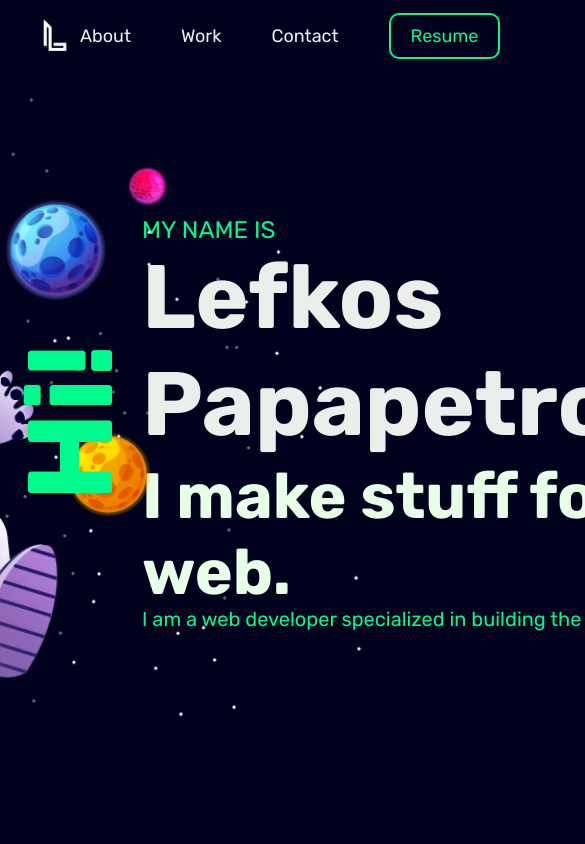
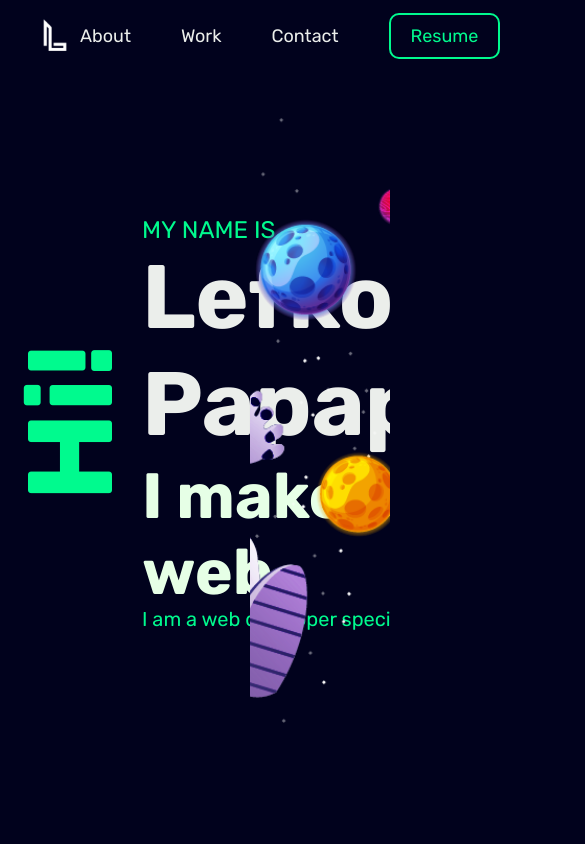
Before and after one commit to lefkosp/my-portfolio, a React (Create React App) app: page / in a window 390 px wide. Shown: the top 844 px of the page, 585 px wide, since content can reach past the window. Built offline with nearby package versions, Linux system fonts and the light colour scheme.

Commit message:
final version before responsive design

```diff
--- a/src/Components/Main/Main.css
+++ b/src/Components/Main/Main.css
@@ -24,7 +24,6 @@
 .heading-secondary {
   font-size: 6.4rem;
   color: #e6ffe6;
-  z-index: 1;
 }
 
 .subheading {
@@ -59,7 +58,8 @@
   position: absolute;
   width: 95vw;
   height: 95vh;
-  top: 0;
+  top: 20px;
+  left: 250px;
   background-position: right;
   background-size: cover;
 }
@@ -84,5 +84,10 @@
 }
 .img-layer:nth-child(7) {
   background-image: url("../../Assets/MainPage/7.png");
-  /* z-index: 2; */
+  /* z-index: -5; */
 }
+.img-layer:nth-child(8) {
+  background-image: url("../../Assets/MainPage/1.png");
+  transform: scaleY(-1);
+  left: -650px;
+}
--- a/src/Components/Main/Main.js
+++ b/src/Components/Main/Main.js
@@ -23,18 +23,20 @@ export default function Main() {
 
       img[0].style.transform =
         "translate(" + x / 100 + "px, " + y / 100 + "px)";
+      img[7].style.transform =
+        "translate(" + x / 100 + "px, " + y / 100 + "px)";
       img[1].style.transform =
-        "translate(" + (x / 100) * 2 + "px, " + y / 100 + "px)";
+        "translate(" + (x / 100) * 1.5 + "px, " + y / 70 + "px)";
       img[2].style.transform =
-        "translate(" + (x / 100) * 4 + "px, " + y / 100 + "px)";
+        "translate(" + (x / 100) * 3 + "px, " + y / 70 + "px)";
       img[3].style.transform =
-        "translate(" + (x / 100) * 6 + "px, " + y / 100 + "px)";
+        "translate(" + (x / 100) * 4.5 + "px, " + y / 70 + "px)";
       img[4].style.transform =
-        "translate(" + (x / 100) * 8 + "px, " + y / 100 + "px)";
+        "translate(" + (x / 100) * 6 + "px, " + y / 70 + "px)";
       img[5].style.transform =
-        "translate(" + (x / 100) * 10 + "px, " + y / 100 + "px)";
+        "translate(" + (x / 100) * 7.5 + "px, " + y / 70 + "px)";
       img[6].style.transform =
-        "translate(" + (x / 100) * 12 + "px, " + y / 100 + "px)";
+        "translate(" + (x / 100) * 9 + "px, " + y / 70 + "px)";
     });
   }, []);
 
@@ -62,6 +64,7 @@ export default function Main() {
         <div className="img-layer"></div>
         <div className="img-layer"></div>
         <div className="img-layer"></div>
+        <div className="img-layer"></div>
       </div>
     </div>
   );
--- a/src/styles.css
+++ b/src/styles.css
@@ -11,13 +11,11 @@ html {
   background-color: #01021d;
 }
 
-body {
-  overflow-x: hidden;
-}
 
 html,
 body {
   overscroll-behavior-y: none;
+  overflow-x: hidden;
 }
 
 .section {
@@ -43,3 +41,8 @@ body {
 ::-webkit-scrollbar-thumb:hover {
   background: #02a55f;
 }
+
+::selection {
+  color: #00fa8e;
+  background: #ffffff2f;
+}
```
